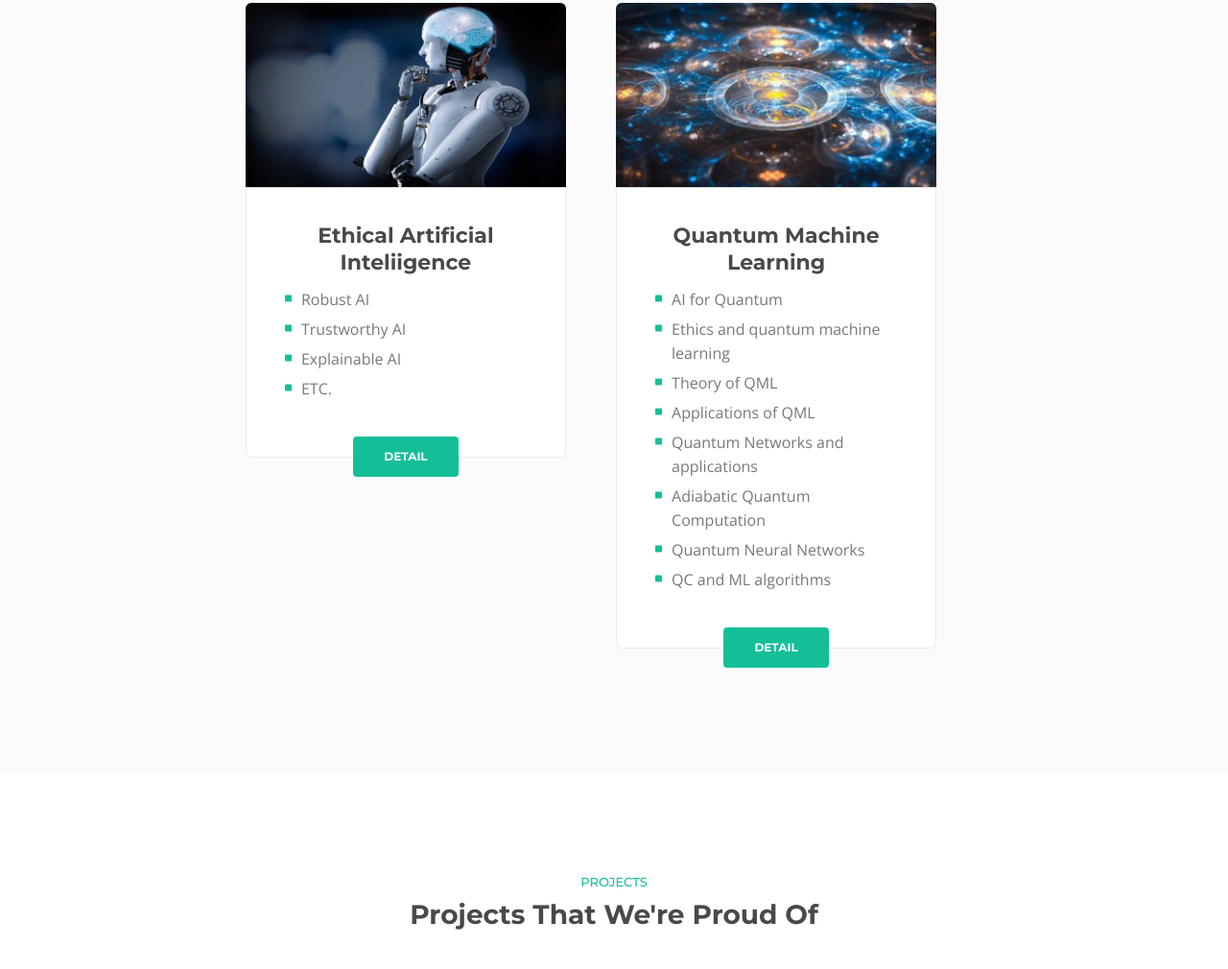
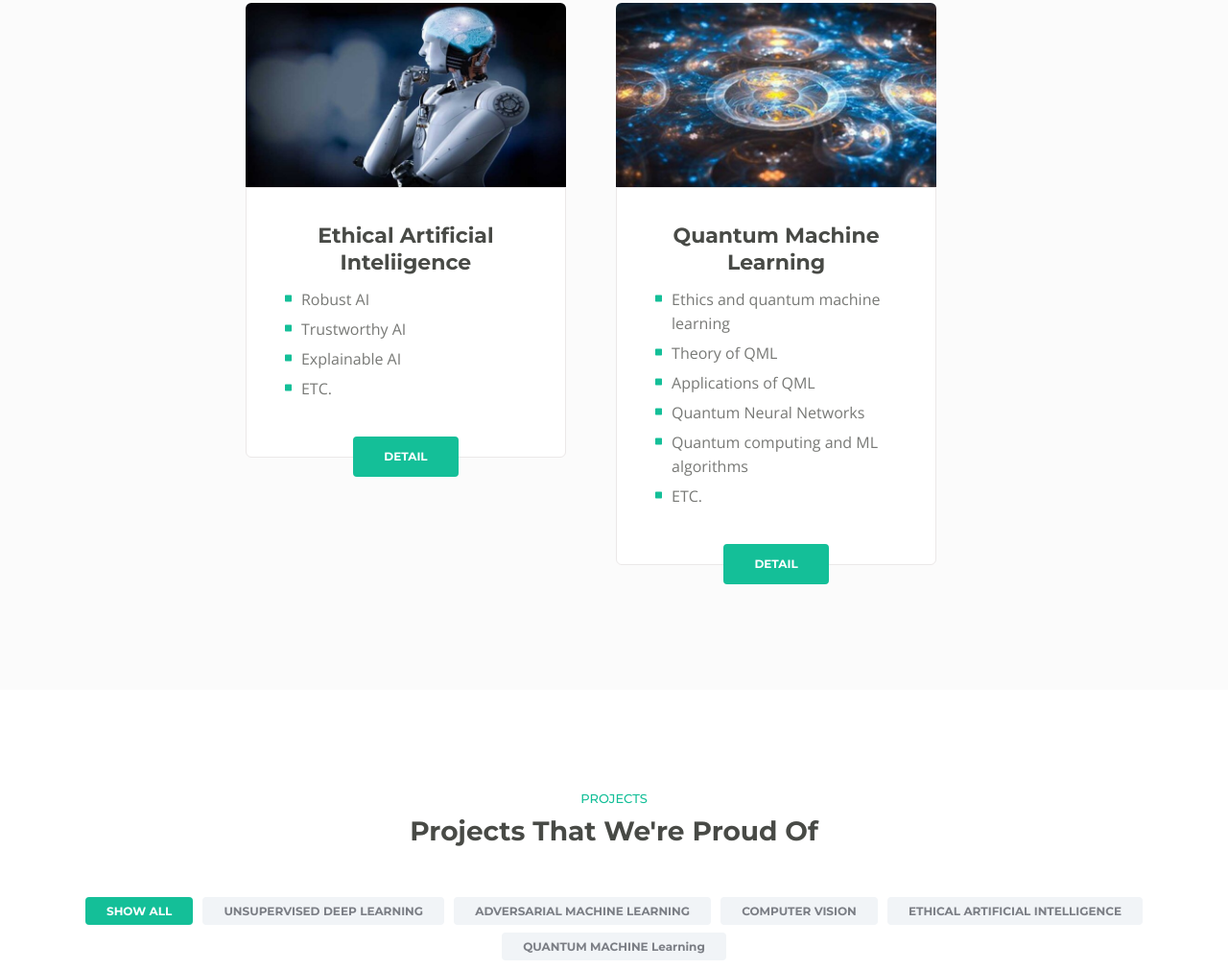
Before and after one commit to kornsook/baylorai-web, a plain HTML site: page index.html in a window 1280 px wide. Shown: the part 1750-2760 px from the top of the page at 96% size. Drawn offline with nearby package versions, Linux system fonts and the light colour scheme.

Commit message:
something

```diff
--- a/index.html
+++ b/index.html
@@ -265,10 +265,6 @@
                             <ul class="list-unstyled li-space-lg" style='text-align: left'>
                                 <li class="media">
                                     <i class="fas fa-square"></i>
-                                    <div class="media-body">AI for Quantum</div>
-                                </li>
-                                <li class="media">
-                                    <i class="fas fa-square"></i>
                                     <div class="media-body">Ethics and quantum machine learning</div>
                                 </li>
                                 <li class="media">
@@ -281,19 +277,15 @@
                                 </li>
                                 <li class="media">
                                     <i class="fas fa-square"></i>
-                                    <div class="media-body">Quantum Networks and applications</div>
-                                </li>
-                                <li class="media">
-                                    <i class="fas fa-square"></i>
-                                    <div class="media-body">Adiabatic Quantum Computation</div>
-                                </li>
-                                <li class="media">
-                                    <i class="fas fa-square"></i>
                                     <div class="media-body">Quantum Neural Networks</div>
                                 </li>
                                 <li class="media">
                                     <i class="fas fa-square"></i>
-                                    <div class="media-body">QC and ML algorithms</div>
+                                    <div class="media-body">Quantum computing and ML algorithms</div>
+                                </li>
+                                <li class="media">
+                                    <i class="fas fa-square"></i>
+                                    <div class="media-body">ETC.</div>
                                 </li>
                             </ul>
                         </div> <!-- end of button-container -->
@@ -409,7 +401,7 @@
                         <a class="button" data-filter=".adversarial"><span>ADVERSARIAL MACHINE LEARNING</span></a>
                         <a class="button" data-filter=".cv"><span>COMPUTER VISION</span></a>
                         <a class="button" data-filter=".eai"><span>ETHICAL ARTIFICIAL INTELLIGENCE</span></a>
-                        <a class="button" data-filter=".qml"><span>Quantum Machine Learning</span></a>
+                        <a class="button" data-filter=".qml"><span>QUANTUM MACHINE Learning</span></a>
                     </div> <!-- end of button group -->
                     <div class="grid">
                         <div class="element-item adversarial cv" style='background-color:white; text-align: center'>
@@ -564,7 +556,7 @@
                 <hr class="line-heading">
                 <h5>Detail</h5>
                 <p>
-                    Quantum machine learning (QML) is an interdisciplinary area that evolves quantum mechanics, machine learning, computing and mathematics. Different sciences have been permeated by QML, such  as, Finance, Commerce, Health, Physics and Social Sciences; among others. Our group participates in several initiatives to promote those subject in the Scientific community.
+                    This project explores convolutional and autoencoder with quantum-based that we call quanvolutional autoencoder.  This implementation substitutes a classic convolutional version and promotes quantum technology as robust tools in Computer Vision, image processing, among other areas. This replacement analyzes any potential setbacks or similarities with the traditional approach. Experimental results suggest that the performance is comparable to classic convolutional neural networks, and in some instances, using quantum convolutions can accelerate convergence.
                 </p>
                 <!--<p>Although deep learning can show the potential use in many appliactions in the real world such as self-driving cars, it is still substantially vulnarable to adversarial attacks. These adversarial attacks craft small perturbations and add them to a natural input to deviate decisions made by deep learning. Motivated by <a href='https://ieeexplore.ieee.org/document/8601309'>one-pixel attack</a>, <a href='https://ieeexplore.ieee.org/document/7467366'>JSMA</a> and <a href='https://s3.observador.pt/wp-content/uploads/2017/08/08133934/1707-08945.pdf'>this work</a>, our study is to discover if there is any effect on the performance of adversarial attacks if such attacks cannot access the whole and find the reason behind those effects if they exist.</p>-->
                 <a class="btn-outline-reg mfp-close as-button">BACK</a>
@@ -594,7 +586,7 @@
                             <img class='img-fluid member' src="images/pablo-pic.jpg" alt="alternative">
                         </div> <!-- end of image-wrapper -->
                         <p class="p-large">Dr. Pablo Rivas</p>
-                        <p class="job-title">Leader</p>
+                        <p class="job-title">Lead Faculty</p>
                         <span class="social-icons">
                             <span class="fa-stack">
                                 <a href="https://www.rivas.ai">
```
Also changed, not shown: 1 other file.
